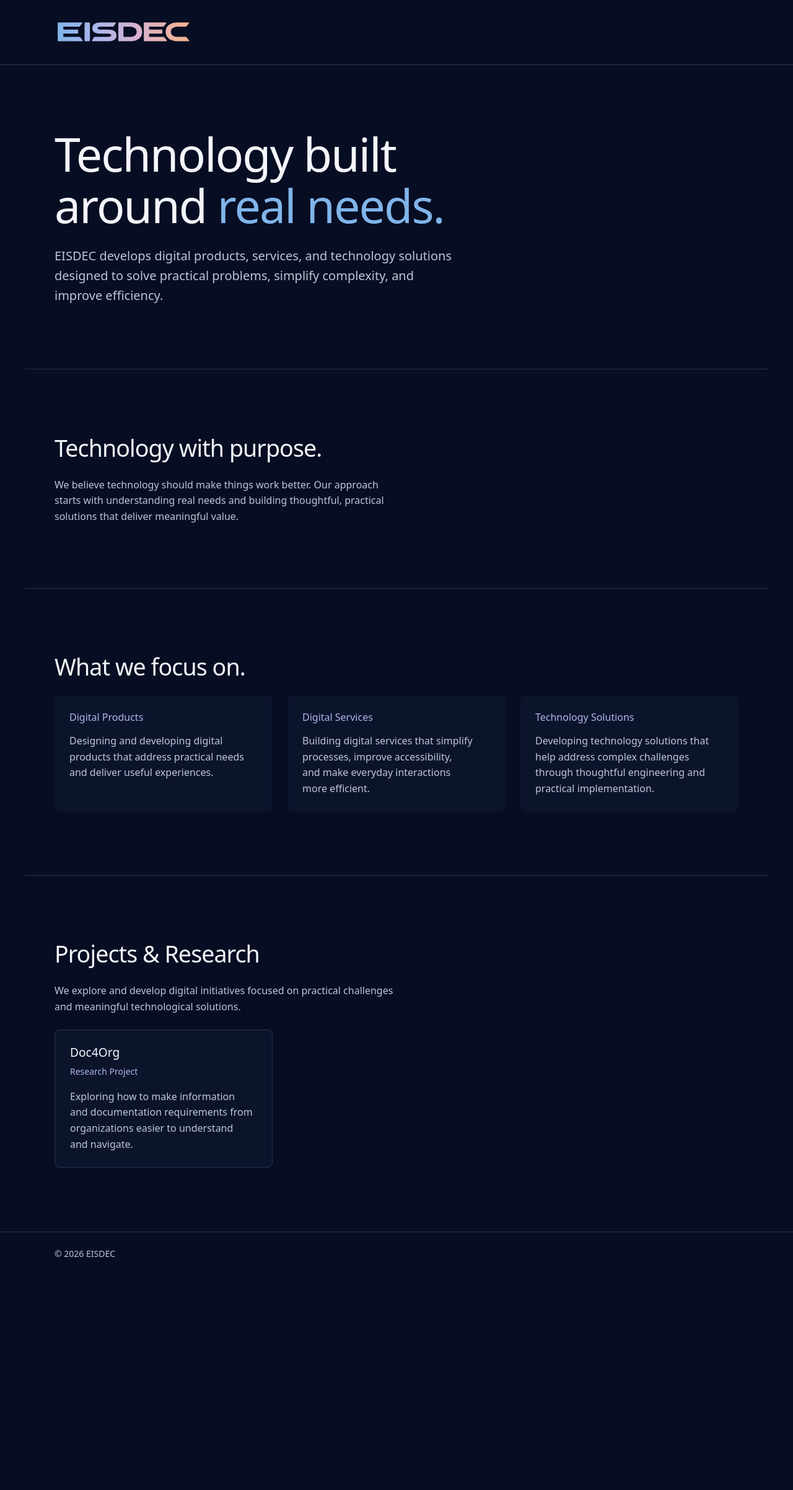
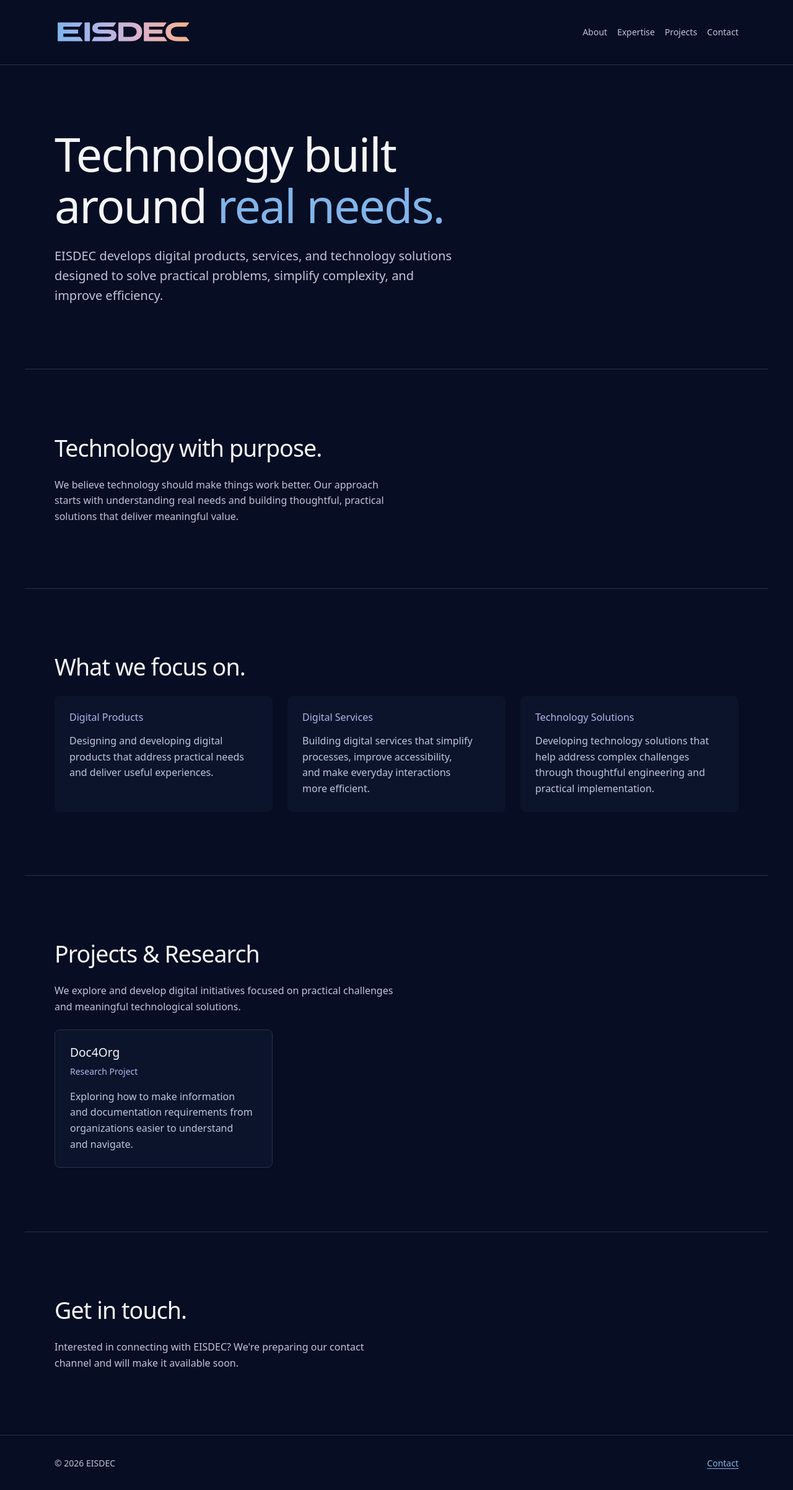
Before and after one commit to a08778/eisdec-website, a React (Vite) app: page / in a window 1280 px wide. Shown: the top 2404 px of the page at 62% size. Before the commit the page ends 2058 px from the top, so only its background shows below. Built offline with nearby package versions, Linux system fonts and the light colour scheme.

Commit message:
feat: implement contact section and site navigation

```diff
--- a/src/app/App.tsx
+++ b/src/app/App.tsx
@@ -4,6 +4,7 @@ import Hero from '../components/Hero/Hero';
 import About from '../components/About/About';
 import Expertise from '../components/Expertise/Expertise';
 import Projects from '../components/Projects/Projects';
+import Contact from '../components/Contact/Contact';
 import styles from './App.module.css';
 
 export default function App() {
@@ -18,6 +19,7 @@ export default function App() {
         <About />
         <Expertise />
         <Projects />
+        <Contact />
       </main>
       <Footer />
     </div>
--- /dev/null
+++ b/src/components/Contact/Contact.module.css
@@ -0,0 +1,30 @@
+.contact {
+  width: min(100%, var(--content-width));
+  margin-inline: auto;
+  padding: var(--section-space) var(--page-padding);
+  border-top: var(--border-width) solid var(--border-subtle);
+}
+
+.heading {
+  margin: 0;
+  font-size: var(--font-size-heading);
+  font-weight: var(--weight-medium);
+  line-height: var(--line-height-heading);
+  letter-spacing: var(--tracking-heading);
+  text-wrap: balance;
+}
+
+.description {
+  max-width: 60ch;
+  margin: var(--space-large) 0 0;
+  color: var(--text-secondary);
+  line-height: var(--line-height-body);
+  text-wrap: pretty;
+}
+
+.email {
+  display: inline-flex;
+  align-items: center;
+  min-height: 2.75rem;
+  margin-top: var(--space-medium);
+}
--- /dev/null
+++ b/src/components/Contact/Contact.tsx
@@ -0,0 +1,29 @@
+import { siteConfig } from '../../config/site';
+import styles from './Contact.module.css';
+
+export default function Contact() {
+  const emailAvailable =
+    siteConfig.contactEmailEnabled && Boolean(siteConfig.contactEmail);
+
+  return (
+    <section
+      id="contact"
+      className={styles.contact}
+      aria-labelledby="contact-heading"
+    >
+      <h2 id="contact-heading" className={styles.heading}>
+        Get in touch.
+      </h2>
+      <p className={styles.description}>
+        {emailAvailable
+          ? "Have a question or want to connect? We'd be glad to hear from you."
+          : "Interested in connecting with EISDEC? We're preparing our contact channel and will make it available soon."}
+      </p>
+      {emailAvailable && (
+        <a className={styles.email} href={`mailto:${siteConfig.contactEmail}`}>
+          {siteConfig.contactEmail}
+        </a>
+      )}
+    </section>
+  );
+}
--- a/src/components/Footer/Footer.module.css
+++ b/src/components/Footer/Footer.module.css
@@ -5,11 +5,28 @@
 }
 
 .inner {
+  display: flex;
+  align-items: center;
+  justify-content: space-between;
+  flex-wrap: wrap;
+  gap: var(--space-medium) var(--space-large);
   width: min(100%, var(--content-width));
   margin-inline: auto;
   padding: var(--space-large) var(--page-padding);
 }
 
+.links {
+  display: flex;
+  flex-wrap: wrap;
+  gap: var(--space-medium) var(--space-large);
+}
+
+.links a {
+  display: inline-flex;
+  align-items: center;
+  min-height: 2.75rem;
+}
+
 .inner p {
   margin: 0;
 }
--- a/src/components/Footer/Footer.tsx
+++ b/src/components/Footer/Footer.tsx
@@ -8,6 +8,15 @@ export default function Footer() {
         <p>
           © {new Date().getFullYear()} {siteConfig.name}
         </p>
+        {/* Additional footer links, including Privacy Notice, belong here once implemented. */}
+        <div className={styles.links}>
+          {siteConfig.contactEmailEnabled && siteConfig.contactEmail && (
+            <a href={`mailto:${siteConfig.contactEmail}`}>
+              {siteConfig.contactEmail}
+            </a>
+          )}
+          <a href="#contact">Contact</a>
+        </div>
       </div>
     </footer>
   );
--- a/src/components/Header/Header.module.css
+++ b/src/components/Header/Header.module.css
@@ -6,6 +6,9 @@
 .inner {
   display: flex;
   align-items: center;
+  justify-content: space-between;
+  flex-wrap: wrap;
+  gap: var(--space-medium) var(--space-large);
   min-height: var(--header-height);
   width: min(100%, var(--content-width));
   margin-inline: auto;
@@ -16,7 +19,44 @@
   display: block;
   width: var(--logo-width);
   max-width: 100%;
+  flex-shrink: 0;
+  min-height: 2.75rem;
+  align-content: center;
   border-radius: var(--radius-small);
+}
+
+.navigation {
+  max-width: 100%;
+}
+
+.links {
+  display: flex;
+  flex-wrap: wrap;
+  gap: 0 var(--space-medium);
+  margin: 0;
+  padding: 0;
+  list-style: none;
+}
+
+.links a {
+  display: inline-flex;
+  align-items: center;
+  min-height: 2.75rem;
+  color: var(--text-secondary);
+  font-size: var(--font-size-small);
+  text-decoration: none;
+  border-radius: var(--radius-small);
+}
+
+.links a:hover,
+.links a:focus-visible {
+  color: var(--interactive-hover);
+  text-decoration: underline;
+}
+
+.links a:active {
+  color: var(--interactive-active);
+  text-decoration: underline;
 }
 
 .logo {
--- a/src/components/Header/Header.tsx
+++ b/src/components/Header/Header.tsx
@@ -13,6 +13,22 @@ export default function Header() {
         >
           <img className={styles.logo} src={logo} alt={siteConfig.name} />
         </a>
+        <nav aria-label="Main navigation" className={styles.navigation}>
+          <ul className={styles.links}>
+            <li>
+              <a href="#about">About</a>
+            </li>
+            <li>
+              <a href="#expertise">Expertise</a>
+            </li>
+            <li>
+              <a href="#projects">Projects</a>
+            </li>
+            <li>
+              <a href="#contact">Contact</a>
+            </li>
+          </ul>
+        </nav>
       </div>
     </header>
   );
--- a/src/config/site.ts
+++ b/src/config/site.ts
@@ -2,12 +2,14 @@ type SiteConfig = {
   name: string;
   url: `https://${string}`;
   contactEmail: string | null;
+  contactEmailEnabled: boolean;
   doc4orgUrl: `https://${string}` | null;
 };
 
 export const siteConfig = {
   name: 'EISDEC',
   url: 'https://eisdec.com',
-  contactEmail: null,
+  contactEmail: 'contact@eisdec.com',
+  contactEmailEnabled: false,
   doc4orgUrl: null,
 } as const satisfies SiteConfig;
--- a/src/styles/global.css
+++ b/src/styles/global.css
@@ -29,6 +29,10 @@ body {
   min-width: 0;
 }
 
+section[id] {
+  scroll-margin-top: calc(var(--header-height) + var(--space-medium));
+}
+
 a {
   color: var(--interactive-default);
   text-underline-offset: 0.2em;
```
Also changed, not shown: 1 other file (tests, documents, lock files or other folders).
